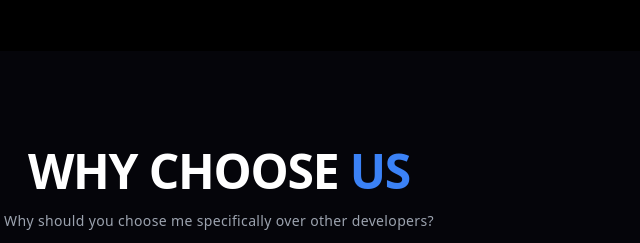
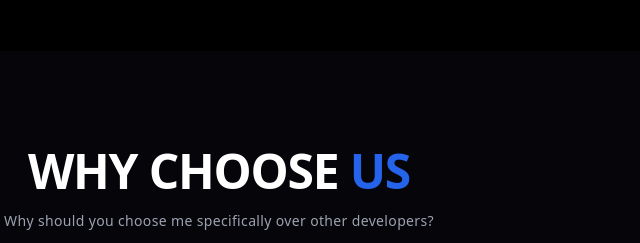
Before and after one commit to dipanjan800/ai-agency-website-, a website built with Vite: page index.html in a window 1280 px wide. Shown: the part 2560-2803 px from the top of the page, 421-1061 px from the left. Built offline with nearby package versions, Linux system fonts and the light colour scheme.

Commit message:
Update US text to use specific hex color #2563eb

```diff
--- a/index.html
+++ b/index.html
@@ -292,7 +292,7 @@
         <section class="py-24 relative bg-[#05050A]">
             <div class="container mx-auto px-6 md:px-12 max-w-6xl">
                 <div class="text-center mb-12 flex flex-col items-center justify-center">
-                    <h2 class="text-3xl md:text-5xl font-bold tracking-tight text-white mb-4">WHY CHOOSE <span class="text-accent">US</span></h2>
+                    <h2 class="text-3xl md:text-5xl font-bold tracking-tight text-white mb-4">WHY CHOOSE <span class="text-[#2563eb]">US</span></h2>
                     <p class="text-gray-400 text-sm tracking-wide">Why should you choose me specifically over other developers?</p>
                 </div>
 
```
